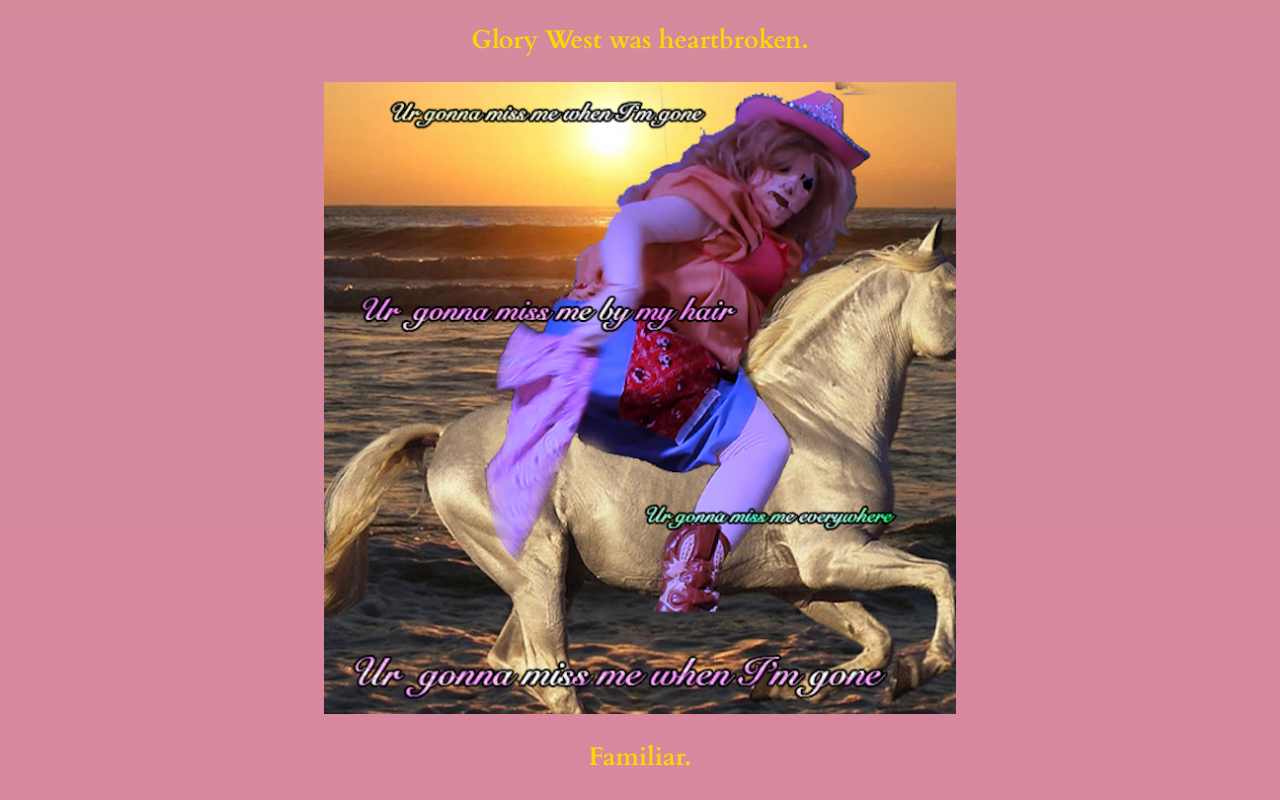
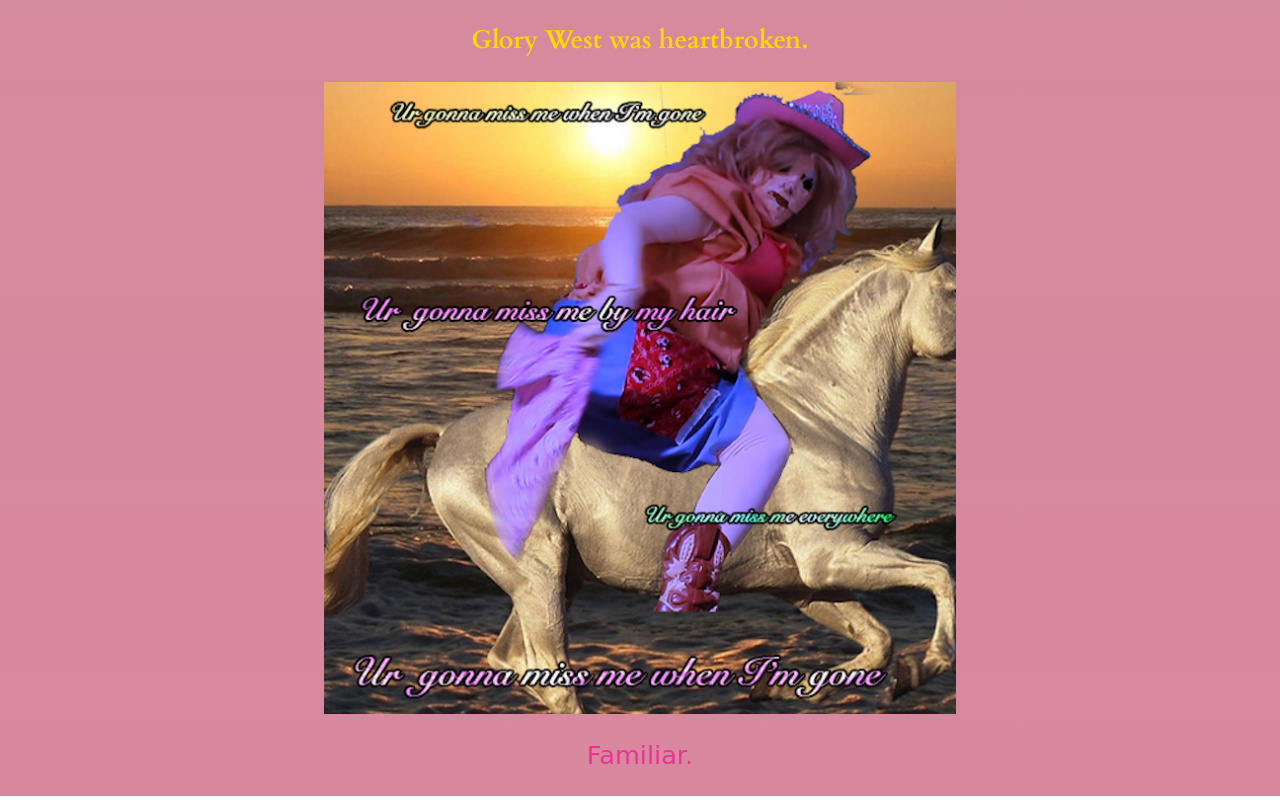
Before and after one commit to volume-1/volume-1.github.io, a plain HTML site: page glory/index.html in a window 1280 px wide. Shown: the part 9861-10661 px from the top of the page. Drawn offline with Linux system fonts and the light colour scheme; a web font is replaced by a local one.

Commit message:
1125 0907

```diff
--- a/glory/index.html
+++ b/glory/index.html
@@ -189,7 +189,7 @@
       <img src="glorysunset.jpg" width=50%>
    </div>
 
-   <div class="bodytext-center">
+   <div class="bodytext-cursive">
       <p>Familiar.</p>
    </div>
 
```
